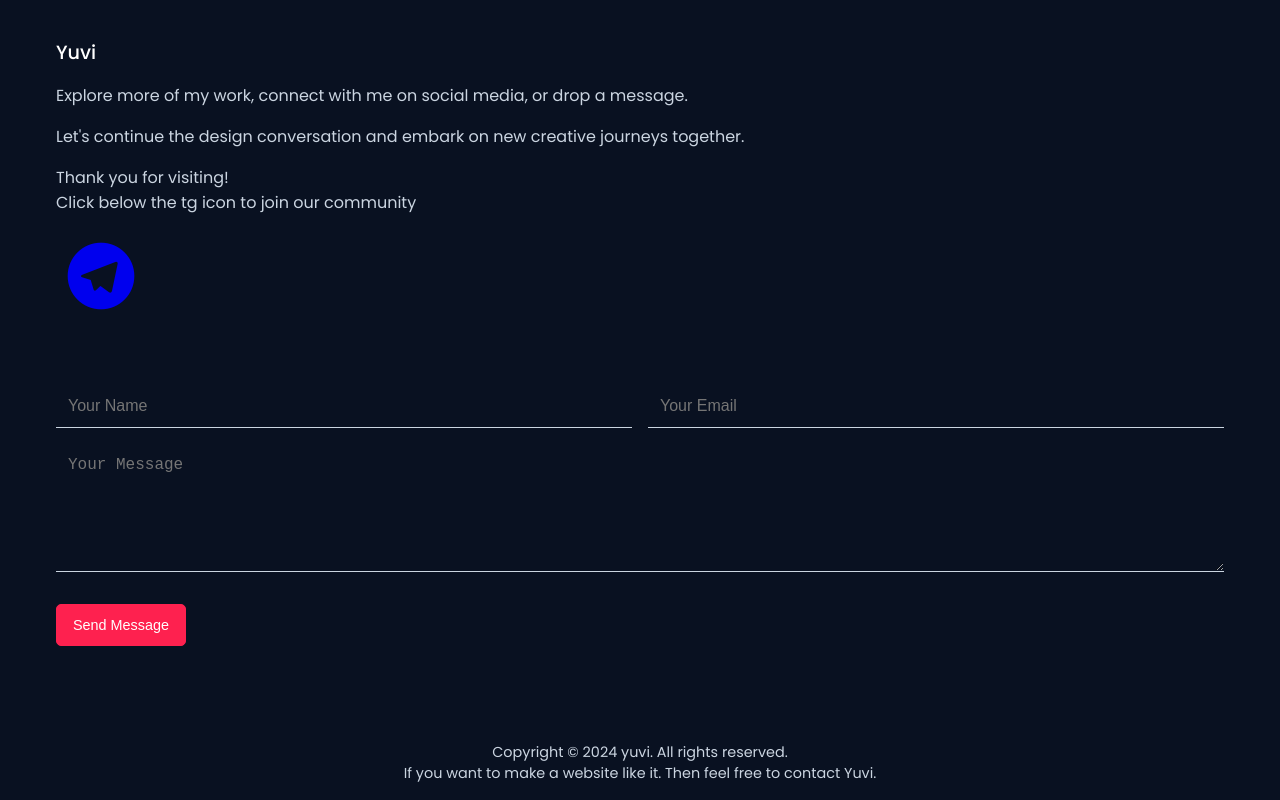
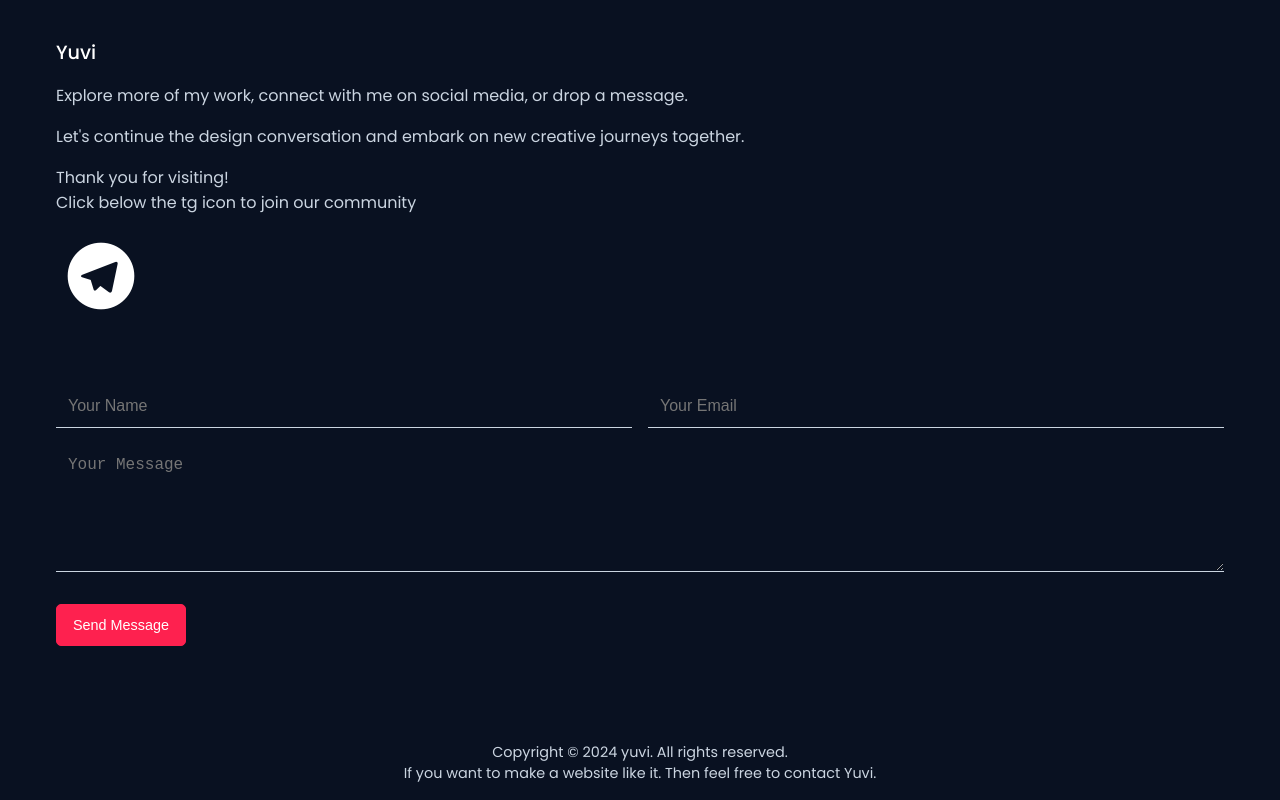
Before and after one commit to yuvraj-singh-001/tg, a plain HTML site: page index.html in a window 1280 px wide. Shown: the part 7781-8581 px from the top of the page. Drawn offline with nearby package versions, Linux system fonts and the light colour scheme; a script that the page names is missing.

Commit message:
Update index.html

```diff
--- a/index.html
+++ b/index.html
@@ -633,6 +633,10 @@ nav {
   align-items: center;
   gap: 1rem;
 }
+      .footer__socials a {
+  color: var(--white);
+  transition: 0.3s;
+}
 
 .footer__socials  {
    display: flex;
```
